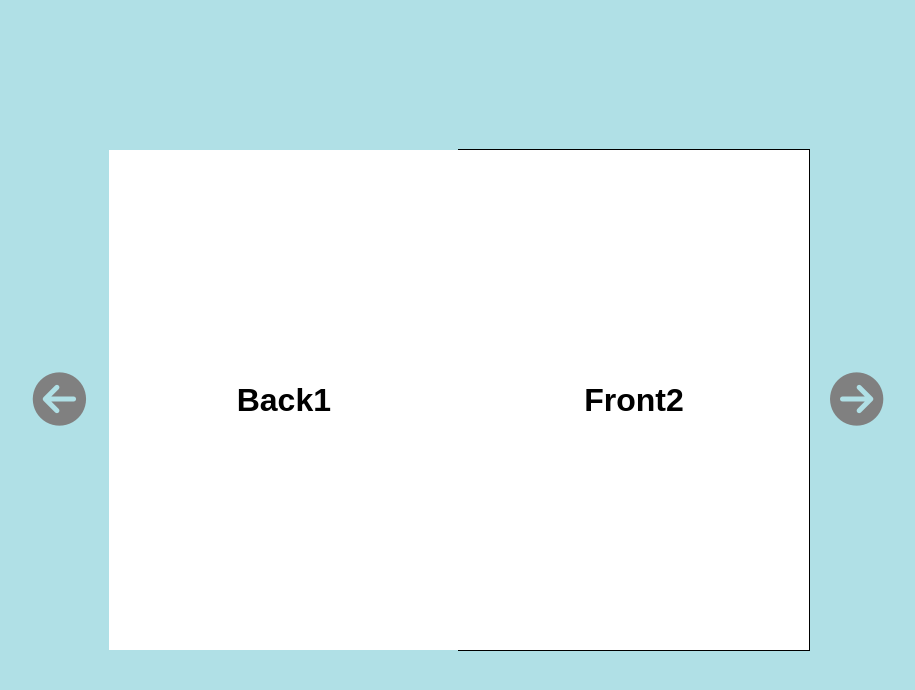
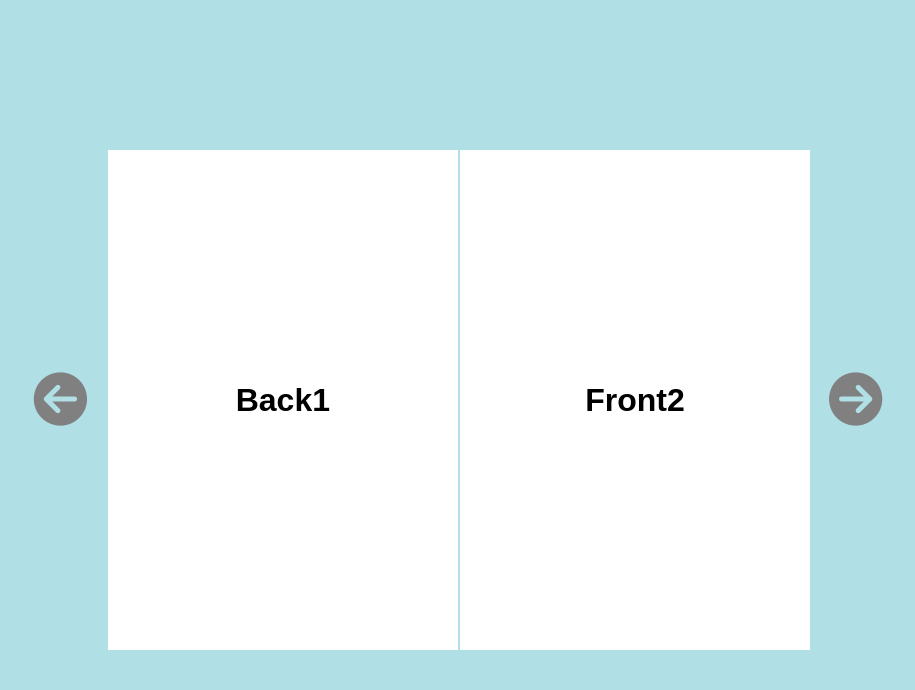
Before and after one commit to jekb2019/Flip-Book, a plain HTML site: page index.html in a window 1280 px wide. Both pictures are taken after a click on the button 858 px from the left and 399 px from the top of the page. Shown: the whole page, without its empty margins (182-1097 px from the left). Drawn offline with Linux system fonts and the light colour scheme.

Commit message:
finish prototype

```diff
--- a/index.html
+++ b/index.html
@@ -38,6 +38,25 @@
                 </div>
             </div>
         </div>
+        <div class="page" id="p3">
+            <div class="front" id="f3">
+                <div class="front-content">
+                    <h1>Front3</h1>
+                </div>
+            </div>
+            <div class="back" id="b3">
+                <div class="back-content">
+                    <h1>Back3</h1>
+                </div>
+            </div>
+        </div>
+        <!-- <div class="page" id="end-page">
+            <div class="front" id="f3">
+                <div class="front-content">
+                    <h1>END</h1>
+                </div>
+            </div>
+        </div> -->
     </div>
     <button id="after-btn">
         <i class="fas fa-arrow-circle-right"></i>
--- a/main.js
+++ b/main.js
@@ -1,11 +1,14 @@
 let currentPage = 1;
 let lastPage = 3;
+let endPage = lastPage + 1;
 
 
 const beforeBtn = document.querySelector('#before-btn');
 const afterBtn = document.querySelector('#after-btn');
 const book = document.querySelector('#book');
 const page1 = document.querySelector('#p1')
+const page2 = document.querySelector('#p2')
+const page3 = document.querySelector('#p3')
 
 
 beforeBtn.addEventListener('click', goPrevious);
@@ -26,7 +29,7 @@ function closeBook() {
 
 function goNext() {
 
-    if(currentPage < lastPage) {
+    if(currentPage < endPage) {
         if(currentPage === 1) {
             openBook();
         }
@@ -35,7 +38,16 @@ function goNext() {
 
         switch(currentPage) {
             case 1:
-                page1.classList.add("flipped")
+                page1.classList.add("flipped");
+                page1.style.zIndex = 1;
+                break;
+            case 2:
+                page2.classList.add("flipped");
+                page2.style.zIndex = 2;
+                break;
+            case 3:
+                page3.classList.add("flipped");
+                page3.style.zIndex = 3;
                 break;
         }
 
@@ -47,7 +59,7 @@ function goPrevious() {
 
     if(currentPage > 1) {
 
-        if(currentPage === 2 | currentPage ===  lastPage) {
+        if(currentPage === 2) {
             closeBook();
         }
 
@@ -55,10 +67,16 @@ function goPrevious() {
         console.log("Previous: current page is " + currentPage);
         switch(currentPage) {
             case 2:
-                page1.classList.remove("flipped")
+                page1.classList.remove("flipped");
+                page1.style.zIndex = 3;
                 break;
+            case 3:
+                page2.classList.remove("flipped");
+                page2.style.zIndex = 2;
+            case 4:
+                page3.classList.remove("flipped");
+                page3.style.zIndex = 1;
         }
-
+        currentPage--;
     }
-    currentPage--;
 }
--- a/style.css
+++ b/style.css
@@ -12,8 +12,9 @@ body {
 button {
     border: none;
     background-color: transparent;
-    transition: transform 1s;
+    transition: transform 0.5s;
     margin: 10px;
+    cursor: pointer;
 }
 
 button:focus {
@@ -36,9 +37,8 @@ h1 {
 .book {
     width: 350px;
     height: 500px;
-    border: 1px solid black;
     position: relative;
-    transition: transform 1s;
+    transition: transform 0.5s;
 }
 
 .opened {
@@ -54,6 +54,11 @@ h1 {
     perspective: 1500px;
 }
 
+.front {
+    backface-visibility: hidden;
+    border-left: 2px solid powderblue;
+}
+
 .front,
 .back {
     position: absolute;
@@ -65,13 +70,10 @@ h1 {
     justify-content: center;
     align-items: center;
     background-color: white;
-    transition: transform 1s;
+    transition: transform 0.5s;
     transform-origin: left;
 }
 
-.front {
-    backface-visibility: hidden;
-}
 
 .back {
     z-index: -1;
@@ -90,3 +92,17 @@ h1 {
 .flipped .back {
     transform: rotateY(-180deg);
 }
+
+
+/* Pages */
+#p1 {
+    z-index: 3;
+}
+
+#p2 {
+    z-index: 2;
+}
+
+#p3 {
+    z-index: 1;
+}
```
